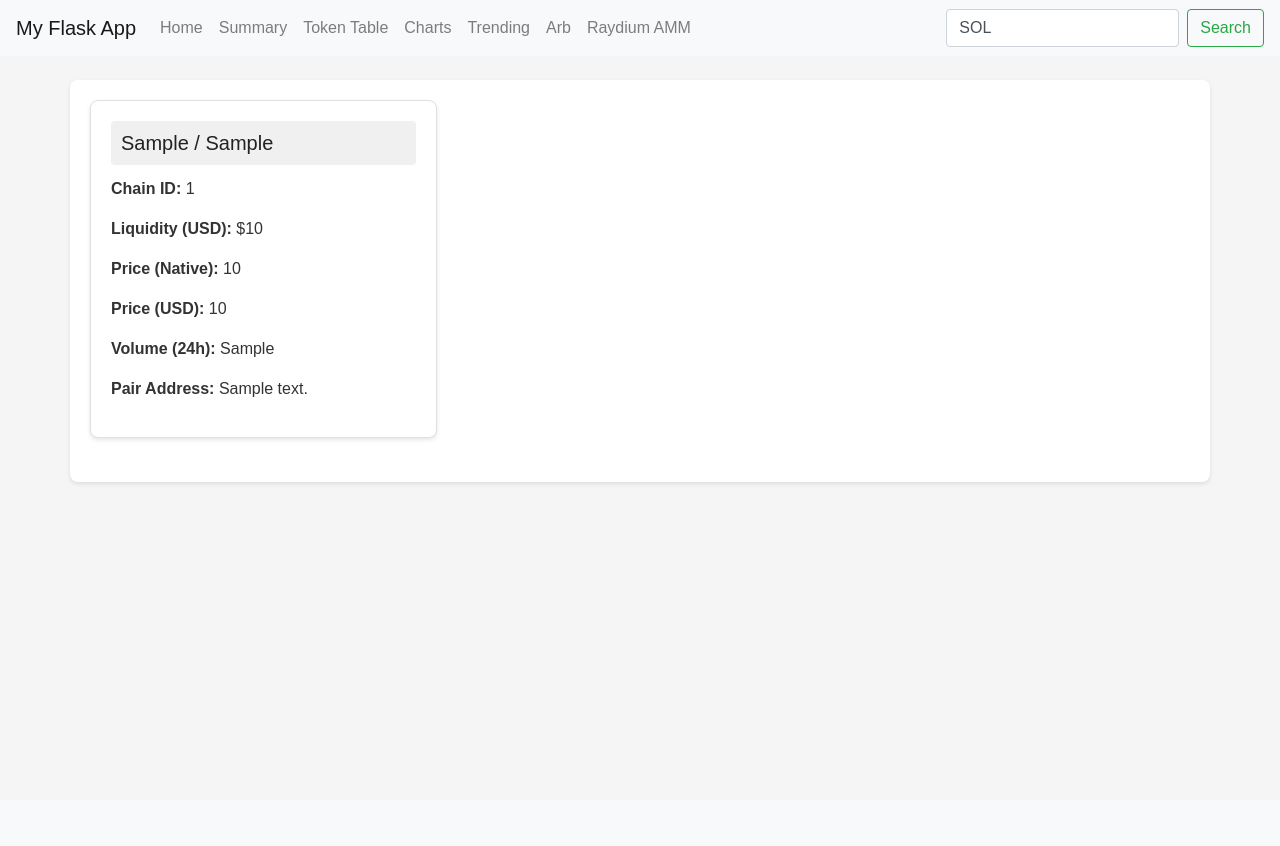
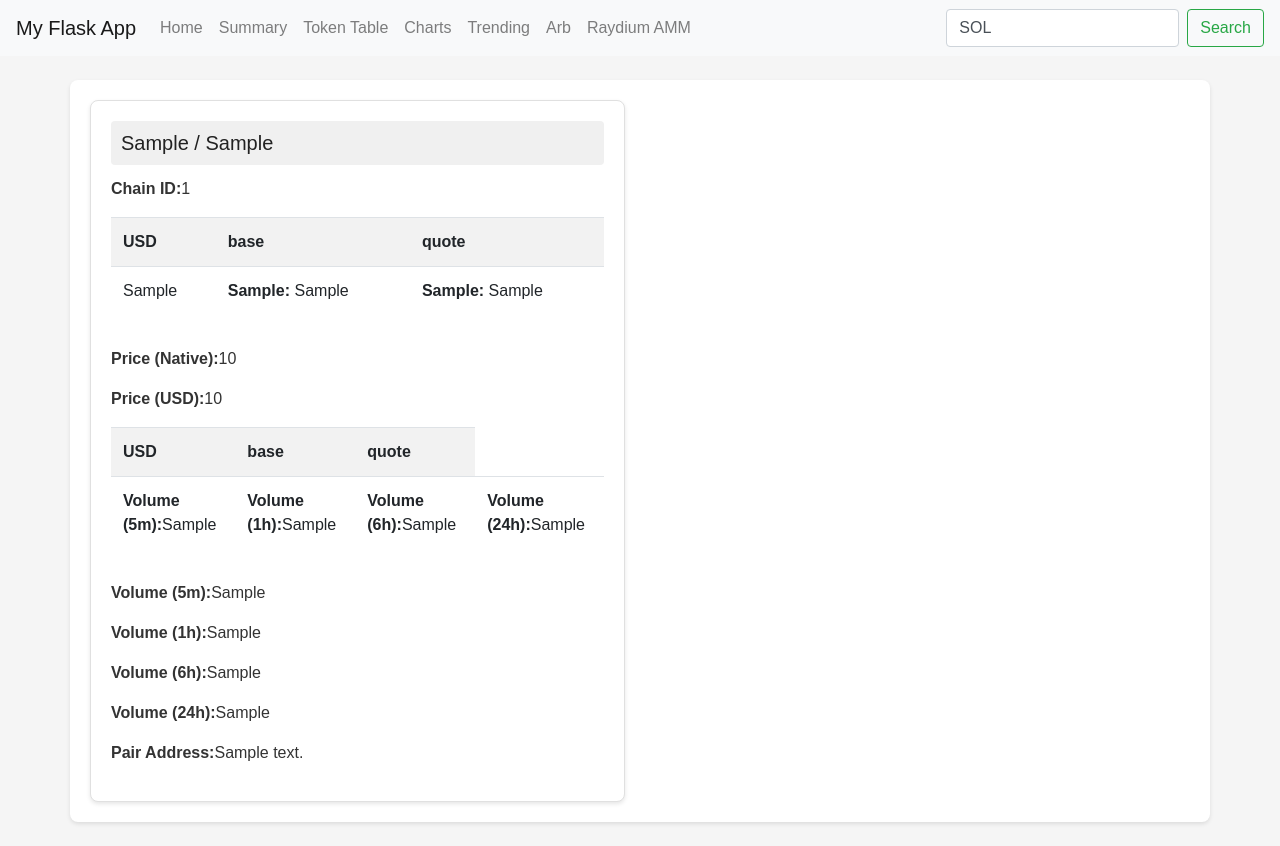
Before and after one commit to howe-s/Arbscreener, a Flask app: template templates/index.html in a window 1280 px wide. Before the commit the page ends 485 px from the top, so only its background shows below. Run offline with Flask 3, Linux system fonts and the light colour scheme; the template is opened without the code that fills it: most values are stand-ins (such as "Sample title", 1, 10 or a date in 2020); some libraries are stand-ins or nearby versions.

Commit message:
volume on front end

```diff
--- a/main.py
+++ b/main.py
@@ -172,12 +172,22 @@ def index():
     search = client.search_pairs(searchTicker)
     pool_data = []
     for TokenPair in search:
+        print(TokenPair.liquidity)
         pool_data.append({
             'chain_id': TokenPair.chain_id,
             'liquidity': TokenPair.liquidity,
+            'liquidity_usd_formatted': f"${TokenPair.liquidity.usd:,.2f}",
+            'liquidity_base_formatted': f"{TokenPair.liquidity.base:,.2f}",
+            'liquidity_quote_formatted': f"{TokenPair.liquidity.quote:,.2f}",
             'price_native': TokenPair.price_native,
             'price_usd': TokenPair.price_usd,
             'price_usd_formatted': f"${TokenPair.price_usd:,.2f}",
+            'volume_5m': TokenPair.volume.m5,  # Store the raw numerical value
+            'volume_5m_formatted': f"${TokenPair.volume.m5:,.2f}",  # Formatted string for display
+            'volume_1h': TokenPair.volume.h1,  # Store the raw numerical value
+            'volume_1h_formatted': f"${TokenPair.volume.h1:,.2f}",  # Formatted string for display
+            'volume_6h': TokenPair.volume.h6,  # Store the raw numerical value
+            'volume_6h_formatted': f"${TokenPair.volume.h6:,.2f}",  # Formatted string for display
             'volume_24h': TokenPair.volume.h24,  # Store the raw numerical value
             'volume_24h_formatted': f"${TokenPair.volume.h24:,.2f}",  # Formatted string for display
             'pool_address': TokenPair.pair_address,
--- a/templates/index.html
+++ b/templates/index.html
@@ -12,21 +12,52 @@
     <!-- Card Container -->
     <div class="row">
         {% for data in pool_data %}
-        <div class="col-md-4 mb-4">
-            <div class="card" data-token-pair="{{ data['pool_address'] }}">
-                <div class="card-body">
-                    <h5 class="card-title">{{ data['quote_token'] }} / {{ data['base_token'] }}</h5>
-                    <p><strong>Chain ID:</strong> {{ data['chain_id'] }}</p>
-                    <p><strong>Liquidity (USD):</strong> ${{ data['liquidity'].usd | round(0) }}</p>
-                    <p><strong>Price (Native):</strong> {{ data['price_native'] | round(2) }}</p>
-                    <p><strong>Price (USD):</strong> {{ data['price_usd_formatted'] }}</p>
-                    <p><strong>Volume (24h):</strong> {{ data['volume_24h_formatted'] }}</p>
-                    <p><strong>Pair Address:</strong> {{ data['pool_address'] }}</p>
-                </div>
+        <div class="col-md-6 mb-6">
+          <div class="card" data-token-pair="{{ data['pool_address'] }}">
+            <div class="card-body">
+              <h5 class="card-title">{{ data['base_token'] }} / {{ data['quote_token'] }}</h5>
+              <p><strong>Chain ID:</strong>{{ data['chain_id'] }}</p>
+              <table class="table table-striped">
+                <tbody>
+                  <tr>
+                    <th>USD</th>
+                    <th>base</th>
+                    <th>quote</th>
+                  </tr>
+                  <tr>
+                    <td><strong></strong>{{ data['liquidity_usd_formatted']}}</p></td>
+                    <td><strong>{{ data['base_token'] }}:</strong> {{ data['liquidity_base_formatted']}}</p></td>
+                    <td><strong>{{ data['quote_token'] }}:</strong> {{ data['liquidity_quote_formatted']}}</p></td>
+                  </tr>
+                </tbody>
+              </table>
+              <p><strong>Price (Native):</strong>{{ data['price_native'] | round(2) }}</p>
+              <p><strong>Price (USD):</strong>{{ data['price_usd_formatted'] }}</p>
+              <table class="table table-striped">
+                <tbody>
+                  <tr>
+                    <th>USD</th>
+                    <th>base</th>
+                    <th>quote</th>
+                  </tr>
+                  <tr>
+                    <td><strong>Volume (5m):</strong>{{ data['volume_5m_formatted'] }}</p></td>
+                    <td><strong>Volume (1h):</strong>{{ data['volume_1h_formatted'] }}</p></td>
+                    <td><strong>Volume (6h):</strong>{{ data['volume_6h_formatted'] }}</p></td>
+                    <td><strong>Volume (24h):</strong>{{ data['volume_24h_formatted'] }}</td>
+                  </tr>
+                </tbody>
+              </table>
+              <p><strong>Volume (5m):</strong>{{ data['volume_5m_formatted'] }}</p>
+              <p><strong>Volume (1h):</strong>{{ data['volume_1h_formatted'] }}</p>
+              <p><strong>Volume (6h):</strong>{{ data['volume_6h_formatted'] }}</p>
+              <p><strong>Volume (24h):</strong>{{ data['volume_24h_formatted'] }}</p>
+              <p><strong>Pair Address:</strong>{{ data['pool_address'] }}</p>
             </div>
+          </div>
         </div>
         {% endfor %}
-    </div>
+      </div>
 </div>
 
 <script>
```
Also changed, not shown: static/transaction_chart.png.
